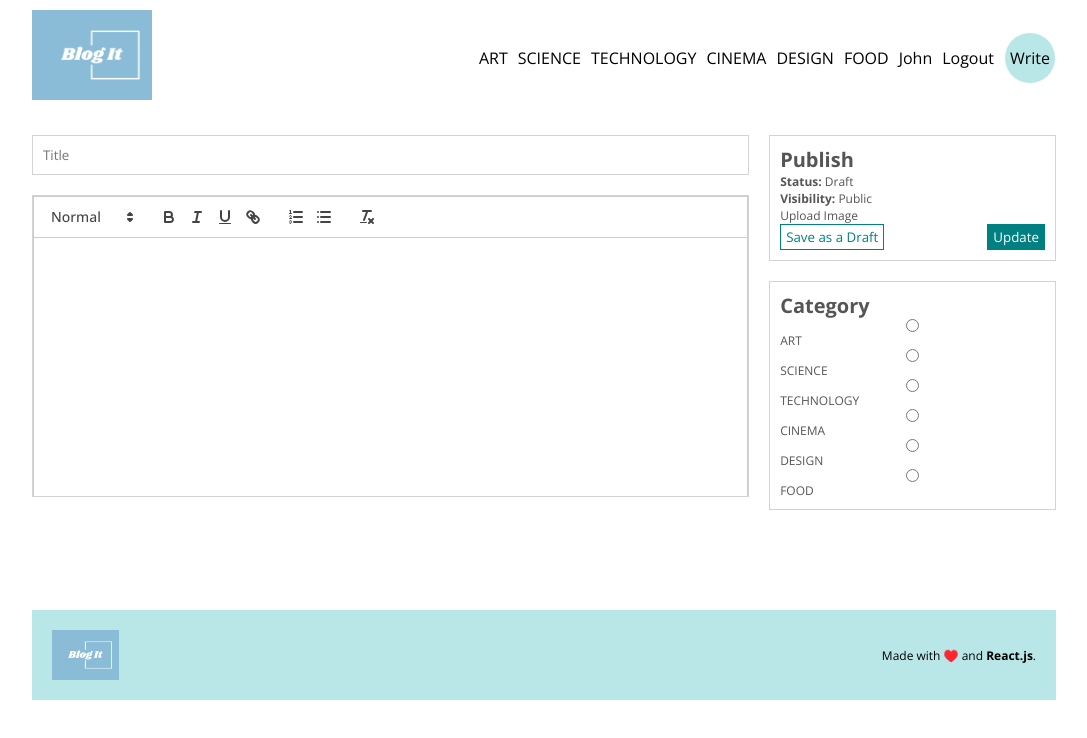
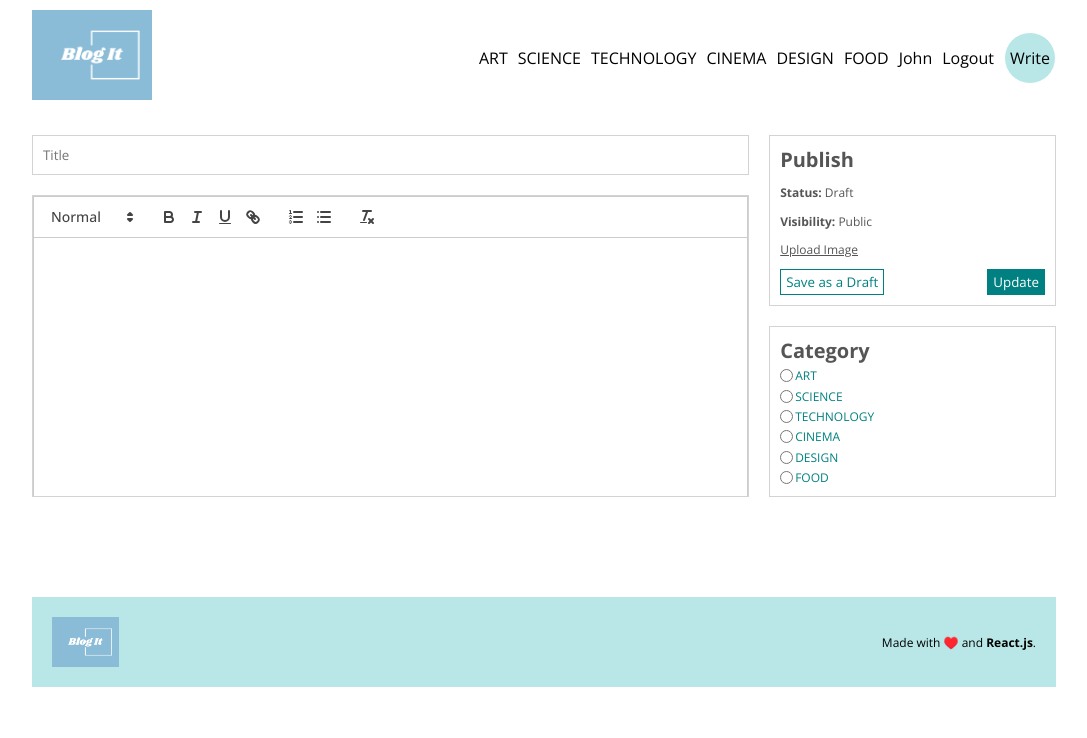
Before and after one commit to Vidur7/BlogApp, a React (Create React App) app: page /write in a window 1280 px wide. Shown: the top 738 px of the page, without its empty margins (96-1183 px from the left). Built offline with nearby package versions, Linux system fonts and the light colour scheme.

Commit message:
frontend final

```diff
--- a/src/pages/Write.jsx
+++ b/src/pages/Write.jsx
@@ -23,26 +23,32 @@
                         <b>Visibility: </b> Public
                     </span>
                     <input style={{display:"none"}} type="file" name="" id="file" />
-                    <label htmlFor="item">Upload Image</label>
+                    <label className="file" htmlFor="file">Upload Image</label>
                     <div className="buttons">
                         <button>Save as a Draft</button>
-                        <button>Update  </button>
+                        <button>Update</button>
                     </div>
                 </div>
                 <div className="item">
                     <h1>Category</h1>
+                    <div className="cat">
                     <input type="radio" name="cat" value="art" id="art" />
-                    <label htmlFor="art">ART</label>
+                    <label htmlFor="art">ART</label></div>
+                    <div className="cat">
                     <input type="radio" name="cat" value="science" id="science" />
-                    <label htmlFor="science">SCIENCE</label>
+                    <label htmlFor="science">SCIENCE</label></div>
+                    <div className="cat">
                     <input type="radio" name="cat" value="technology" id="technology" />
-                    <label htmlFor="technology">TECHNOLOGY</label>
+                    <label htmlFor="technology">TECHNOLOGY</label></div>
+                    <div className="cat">
                     <input type="radio" name="cat" value="cinema" id="cinema" />
-                    <label htmlFor="cinema">CINEMA</label>
+                    <label htmlFor="cinema">CINEMA</label></div>
+                    <div className="cat">
                     <input type="radio" name="cat" value="design" id="design" />
-                    <label htmlFor="design">DESIGN</label>
+                    <label htmlFor="design">DESIGN</label></div>
+                    <div className="cat">
                     <input type="radio" name="cat" value="food" id="food" />
-                    <label htmlFor="food">FOOD</label>
+                    <label htmlFor="food">FOOD</label></div>
                 </div>
             </div>
         </div>
```
